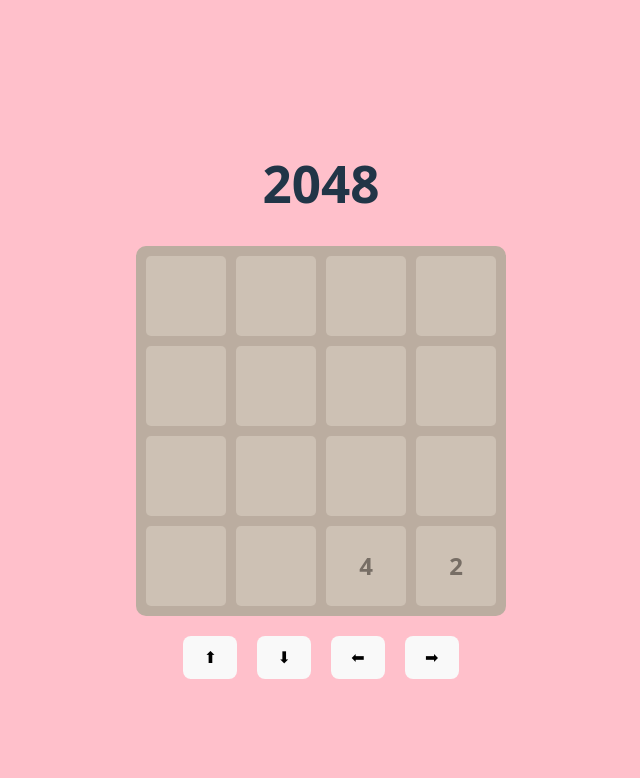
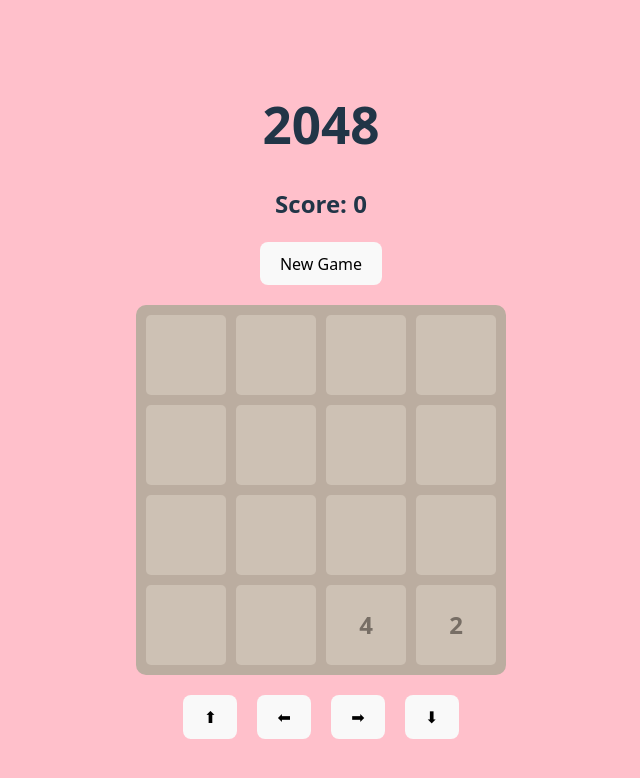
Before and after one commit to rinne13/2048-game, a React (Vite) app: page / in a window 1280 px wide. Shown: the top 778 px of the page, without its empty margins (319-959 px from the left). Built offline with nearby package versions, Linux system fonts and the light colour scheme.

Commit message:
added score and gameOver

```diff
--- a/src/GameBoard.tsx
+++ b/src/GameBoard.tsx
@@ -2,13 +2,38 @@ import { useState, useEffect } from "react";
 import "./style.scss";
 
 type CellValue = number | null;
+type MoveResult = {
+    newBoard: CellValue[];
+    gainedScore: number;
+};
 
 const gridSize = 4;
 
 const GameBoard = () => {
-    const initialBoard: CellValue[] = Array(gridSize * gridSize).fill(null);
+    const [board, setBoard] = useState<CellValue[]>(Array(gridSize * gridSize).fill(null));
+    const [score, setScore] = useState(0);
+    const [gameOver, setGameOver] = useState(false);
 
-    const [board, setBoard] = useState<CellValue[]>(initialBoard);
+    const hasAvailableMoves = (board: CellValue[]): boolean => {
+        if (board.includes(null)) return true;
+        for (let row = 0; row < gridSize; row++) {
+            for (let col = 0; col < gridSize; col++) {
+                const index = row * gridSize + col;
+                const current = board[index];
+
+                if (col < gridSize - 1) {
+                    const right = board[index + 1];
+                    if (current === right) return true;
+                }
+
+                if (row < gridSize - 1) {
+                    const below = board[index + gridSize];
+                    if (current === below) return true;
+                }
+            }
+        }
+        return false;
+    };
 
     const addRandomTile = (board: CellValue[]): CellValue[] => {
         const emptyIndexes = board
@@ -27,9 +52,12 @@ const GameBoard = () => {
     };
 
     const initializeBoard = () => {
-        let newBoard = addRandomTile(initialBoard);
+        let newBoard = addRandomTile(Array(gridSize * gridSize).fill(null));
         newBoard = addRandomTile(newBoard);
         setBoard(newBoard);
+        setScore(0);
+        setGameOver(false);
+
     };
 
     useEffect(() => {
@@ -37,17 +65,21 @@ const GameBoard = () => {
     }, []);
 
     const handleMove = (direction: "left" | "right" | "up" | "down") => {
-        let newBoard: CellValue[] = board;
+        let result: MoveResult;
 
-        if (direction === "left") newBoard = moveLeft(board);
-        else if (direction === "right") newBoard = moveRight(board);
-        else if (direction === "up") newBoard = moveUp(board);
-        else if (direction === "down") newBoard = moveDown(board);
+        if (direction === "left") result = moveLeft(board);
+        else if (direction === "right") result = moveRight(board);
+        else if (direction === "up") result = moveUp(board);
+        else result = moveDown(board);
 
+        if (JSON.stringify(result.newBoard) !== JSON.stringify(board)) {
+            setBoard(addRandomTile(result.newBoard));
+            setScore(prev => prev + result.gainedScore);
+        }
+        if (!hasAvailableMoves(addRandomTile(result.newBoard))) {
+            setGameOver(true);
+        }
 
-        if (JSON.stringify(newBoard) !== JSON.stringify(board)) {
-            setBoard(addRandomTile(newBoard));
-        }
     };
 
     useEffect(() => {
@@ -62,72 +94,83 @@ const GameBoard = () => {
         return () => window.removeEventListener("keydown", handleKeyDown);
     }, [board]);
 
-    const moveLeft = (board: CellValue[]): CellValue[] => {
-        return board.reduce<CellValue[]>((newBoard, _, row) => {
-            if (row % gridSize === 0) {
-                const currentRow = board.slice(row, row + gridSize);
-                const mergedRow = mergeRow(currentRow);
-                newBoard.push(...mergedRow);
-            }
-            return newBoard;
-        }, []);
+    const moveLeft = (board: CellValue[]): MoveResult => {
+        const newBoard: CellValue[] = [];
+        let gainedScore = 0;
+
+        for (let row = 0; row < gridSize; row++) {
+            const rowStart = row * gridSize;
+            const currentRow = board.slice(rowStart, rowStart + gridSize);
+            const { mergedRow, score } = mergeRow(currentRow);
+            newBoard.push(...mergedRow);
+            gainedScore += score;
+        }
+
+        return { newBoard, gainedScore };
     };
 
-    const moveRight = (board: CellValue[]): CellValue[] => {
-        return board.reduce<CellValue[]>((newBoard, _, row) => {
-            if (row % gridSize === 0) {
-                const currentRow = board.slice(row, row + gridSize).reverse();
-                const mergedRow = mergeRow(currentRow).reverse();
-                newBoard.push(...mergedRow);
-            }
-            return newBoard;
-        }, []);
+    const moveRight = (board: CellValue[]): MoveResult => {
+        const newBoard: CellValue[] = [];
+        let gainedScore = 0;
+
+        for (let row = 0; row < gridSize; row++) {
+            const rowStart = row * gridSize;
+            const currentRow = board.slice(rowStart, rowStart + gridSize).reverse();
+            const { mergedRow, score } = mergeRow(currentRow);
+            newBoard.push(...mergedRow.reverse());
+            gainedScore += score;
+        }
+
+        return { newBoard, gainedScore };
     };
-    const moveUp = (board: CellValue[]): CellValue[] => {
+
+    const moveUp = (board: CellValue[]): MoveResult => {
         const newBoard = [...board];
+        let gainedScore = 0;
 
         for (let col = 0; col < gridSize; col++) {
             const column: CellValue[] = [];
+            for (let row = 0; row < gridSize; row++) {
+                column.push(board[row * gridSize + col]);
+            }
+
+            const { mergedRow, score } = mergeRow(column);
+            gainedScore += score;
 
             for (let row = 0; row < gridSize; row++) {
-                const index = row * gridSize + col;
-                column.push(board[index]);
-            }
-
-            const merged = mergeRow(column);
-
-            for (let row = 0; row < gridSize; row++) {
-                const index = row * gridSize + col;
-                newBoard[index] = merged[row];
+                newBoard[row * gridSize + col] = mergedRow[row];
             }
         }
-        return newBoard;
-    }
 
-    const moveDown = (board: CellValue[]): CellValue[] => {
+        return { newBoard, gainedScore };
+    };
+
+    const moveDown = (board: CellValue[]): MoveResult => {
         const newBoard = [...board];
+        let gainedScore = 0;
 
         for (let col = 0; col < gridSize; col++) {
             const column: CellValue[] = [];
-
             for (let row = gridSize - 1; row >= 0; row--) {
-                const index = row * gridSize + col;
-                column.push(board[index]);
+                column.push(board[row * gridSize + col]);
             }
 
-            const merged = mergeRow(column).reverse();
+            const { mergedRow, score } = mergeRow(column);
+            gainedScore += score;
 
+            const reversed = mergedRow.reverse();
             for (let row = 0; row < gridSize; row++) {
-                const index = row * gridSize + col;
-                newBoard[index] = merged[row];
+                newBoard[row * gridSize + col] = reversed[row];
             }
         }
-        return newBoard;
-    }
 
-    const mergeRow = (row: CellValue[]): CellValue[] => {
+        return { newBoard, gainedScore };
+    };
+
+    const mergeRow = (row: CellValue[]): { mergedRow: CellValue[]; score: number } => {
         const filtered = row.filter((cell): cell is number => cell !== null);
         const merged: CellValue[] = [];
+        let score = 0;
         let skip = false;
 
         for (let i = 0; i < filtered.length; i++) {
@@ -137,7 +180,9 @@ const GameBoard = () => {
             }
 
             if (filtered[i] === filtered[i + 1]) {
-                merged.push(filtered[i] * 2);
+                const value = filtered[i] * 2;
+                merged.push(value);
+                score += value;
                 skip = true;
             } else {
                 merged.push(filtered[i]);
@@ -148,12 +193,23 @@ const GameBoard = () => {
             merged.push(null);
         }
 
-        return merged;
+        return { mergedRow: merged, score };
     };
 
     return (
         <div className="game-container">
+            <div className="status">
+                <h2>Score: {score}</h2>
+                <button onClick={initializeBoard}>New Game</button>
+            </div>
+
             <div className="board">
+                {gameOver && (
+                    <div className="game-over-overlay">
+                        <div className="game-over-text">Game Over</div>
+                    </div>
+                )}
+
                 {board.map((value, index) => (
                     <div key={index} className="cell">
                         {value !== null ? <span className="tile">{value}</span> : null}
@@ -163,9 +219,11 @@ const GameBoard = () => {
 
             <div className="controls">
                 <button onClick={() => handleMove("up")}>⬆</button>
-                <button onClick={() => handleMove("down")}>⬇</button>
+
                 <button onClick={() => handleMove("left")}>⬅</button>
                 <button onClick={() => handleMove("right")}>➡</button>
+
+                <button onClick={() => handleMove("down")}>⬇</button>
             </div>
         </div>
     );
--- a/src/style.scss
+++ b/src/style.scss
@@ -50,3 +50,22 @@ body {
   justify-content: center;
   gap: 20px;
 }
+
+.game-over-overlay {
+  position: absolute;
+  top: 0;
+  left: 0;
+  width: 100%;
+  height: 100%;
+  background: rgba(255, 255, 255, 0.8);
+  display: flex;
+  align-items: center;
+  justify-content: center;
+  z-index: 10;
+}
+
+.game-over-text {
+  font-size: 2rem;
+  font-weight: bold;
+  color: #333;
+}
```
